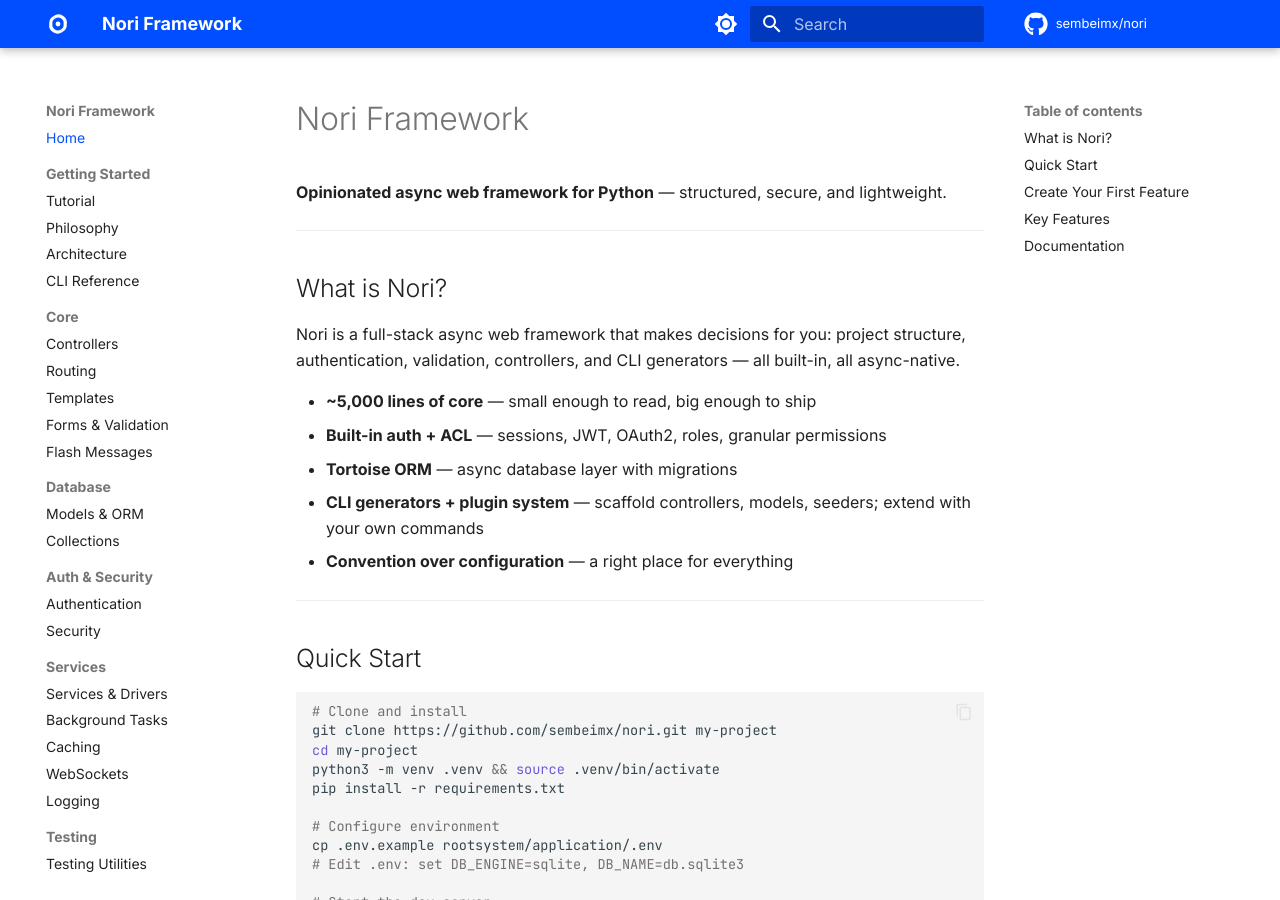
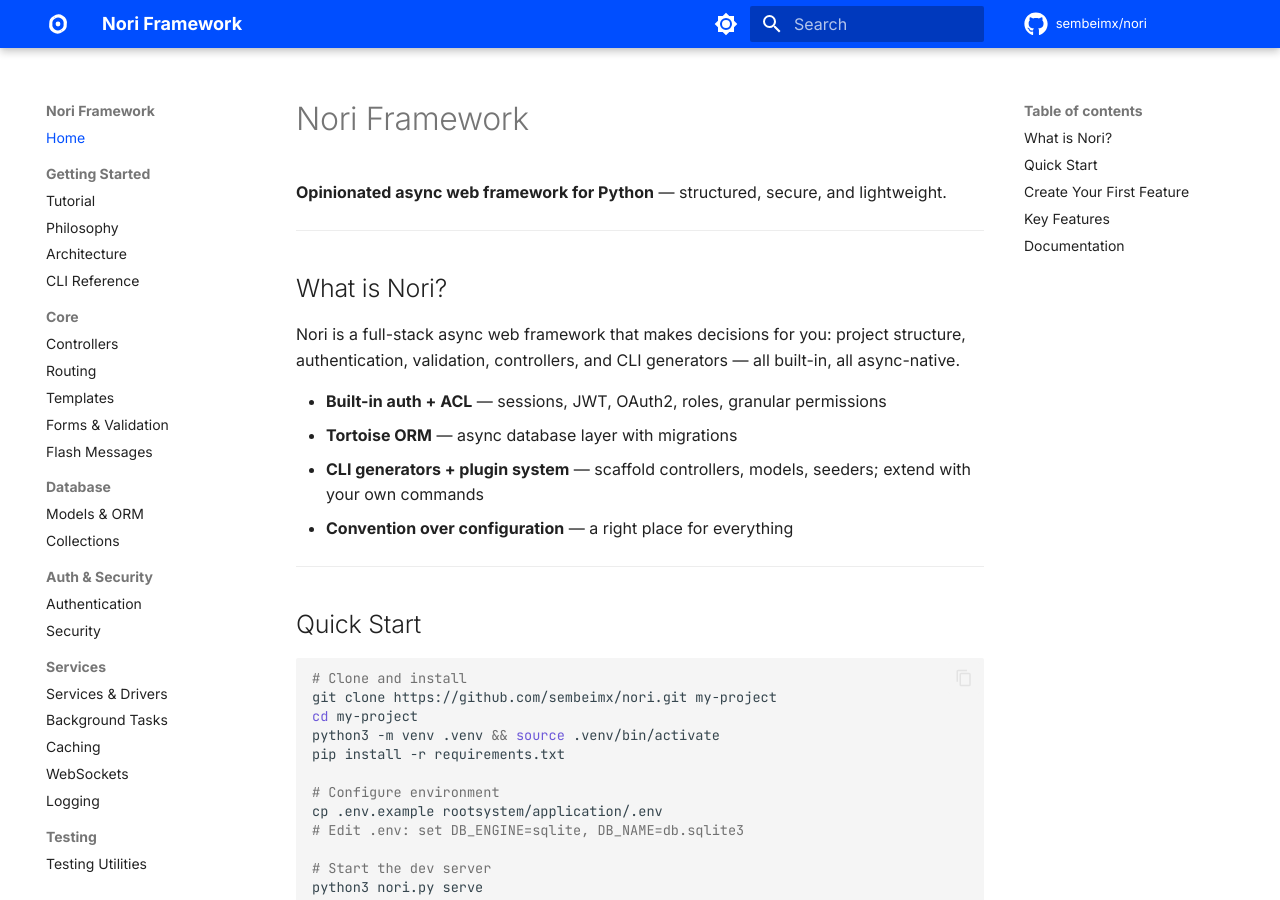
Before and after one commit to sembeimx/nori, an MkDocs documentation site: the page built from docs/index.md, in a window 1280 px wide and 900 px high. Built offline with MkDocs 1.6.1 and Material for MkDocs 9.7.7, drawn with Linux system fonts in a browser that asks for light colours; comment, search, counter and statistics services are not loaded; the version menu is left out.

Commit message:
docs: remove hardcoded line count from index.md

```diff
--- a/docs/index.md
+++ b/docs/index.md
@@ -8,7 +8,6 @@
 
 Nori is a full-stack async web framework that makes decisions for you: project structure, authentication, validation, controllers, and CLI generators — all built-in, all async-native.
 
-- **~5,000 lines of core** — small enough to read, big enough to ship
 - **Built-in auth + ACL** — sessions, JWT, OAuth2, roles, granular permissions
 - **Tortoise ORM** — async database layer with migrations
 - **CLI generators + plugin system** — scaffold controllers, models, seeders; extend with your own commands
```
